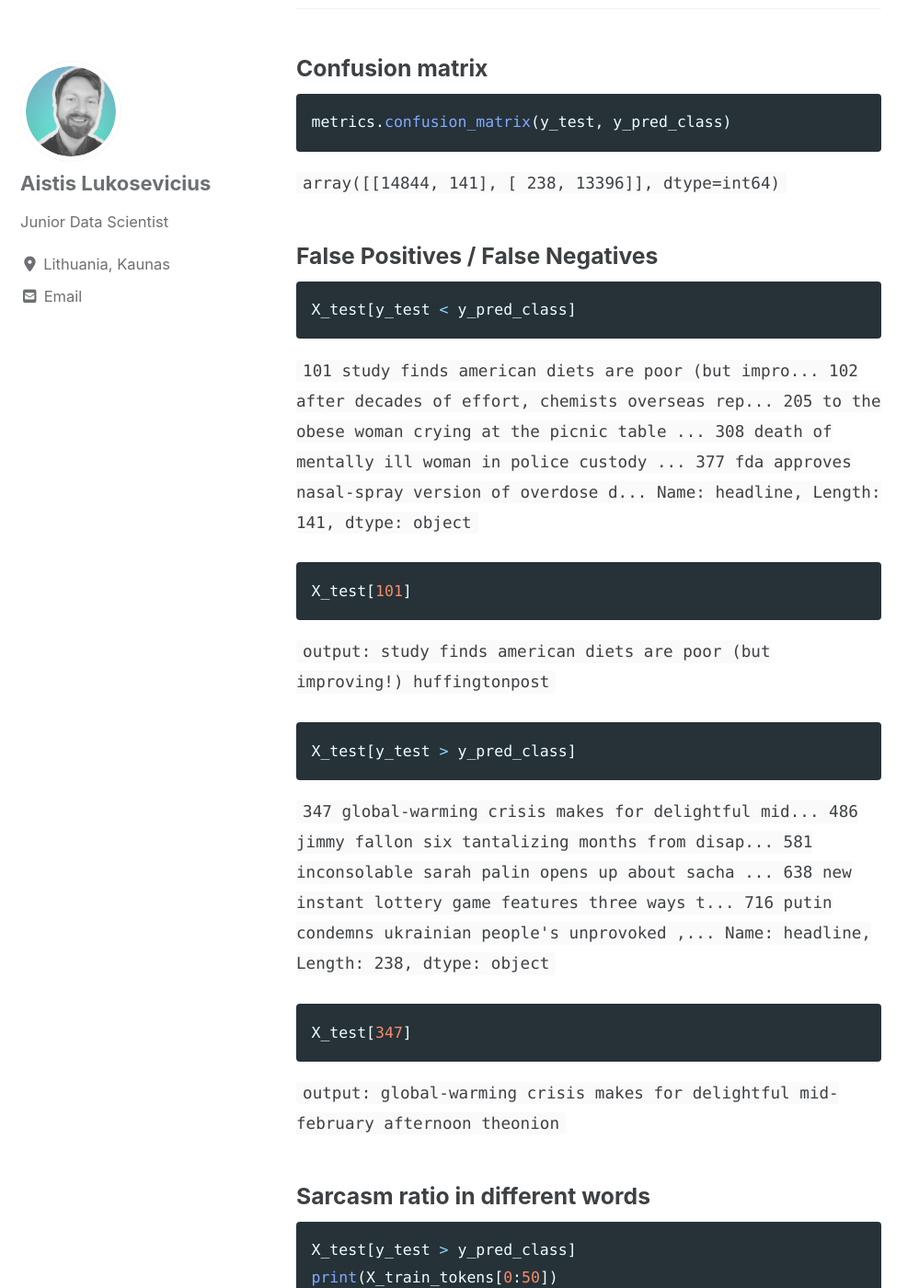
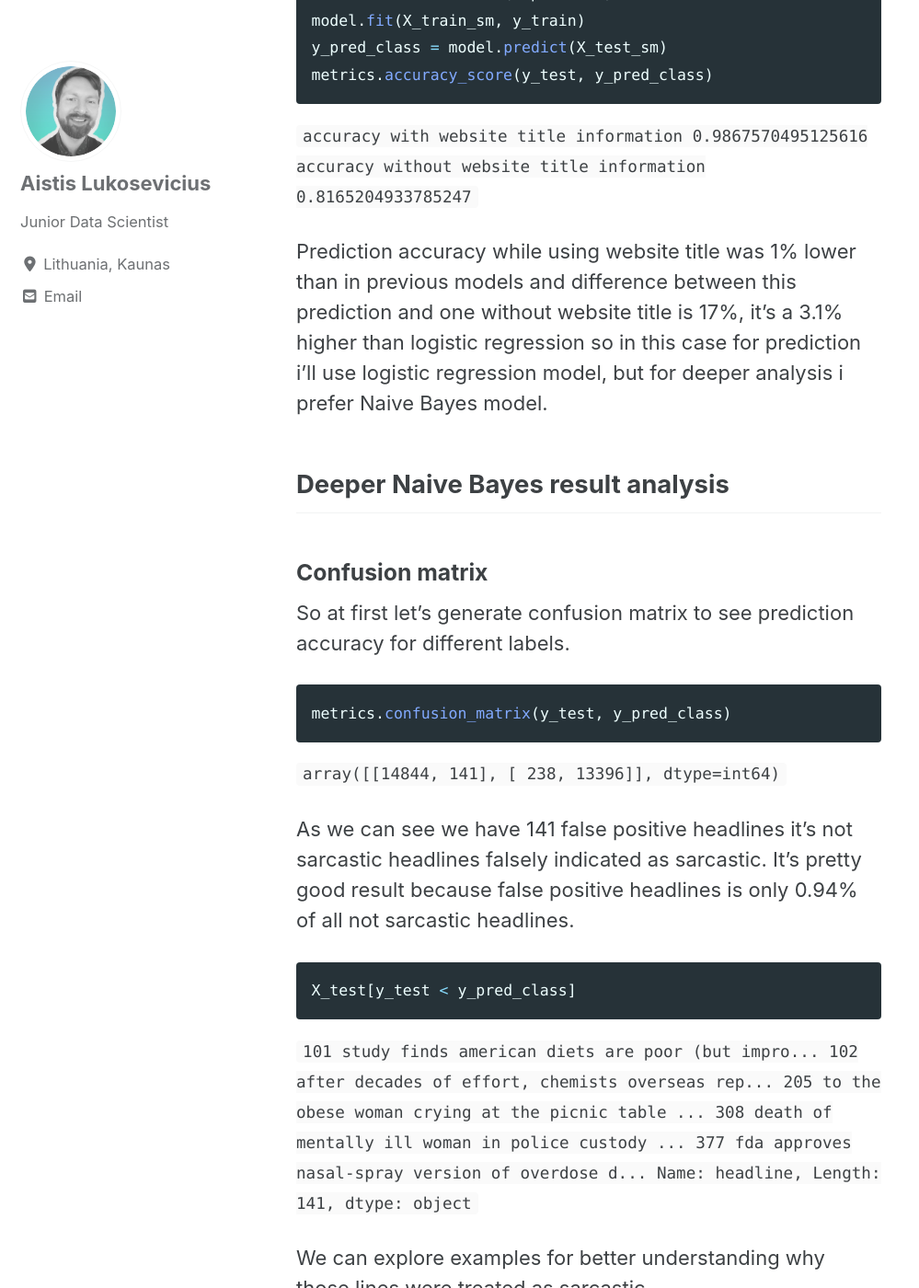
Before and after one commit to Aistisl/Aistisl.github.io, a Jekyll site: the page built from _posts/2020-05-13-Sarcasm.md, in a window 1280 px wide and 1400 px high, scrolled down 15655 px. Shown: the whole window at 92% size, without its empty margins (0-999 px from the left). Built offline with Jekyll 4.4.1, drawn with Linux system fonts in a browser that asks for light colours; cached includes are drawn as plain includes; nearby versions of some CDN libraries; some of the changed text lies outside the part shown.

Commit message:
update first project

````diff
--- a/_posts/2020-05-13-Sarcasm.md
+++ b/_posts/2020-05-13-Sarcasm.md
@@ -217,6 +217,9 @@
 ```
 <img src="/images/feature_hist.PNG" alt="">
 
+After feature importance analysis in logistic regression I noticed that most important words are website titles and their variations.
+And the gap between them and the rest of the words is huge. So in many cases only the website title can decide if the headline is sarcastic or not.
+
 As an alternative I made the same analysis for data without website data so we can more clearly analyse different words and their importance.
 That’s how the same data looks without website titles:
 
@@ -289,6 +292,8 @@
 
 ### Naive Bayes
 
+The last model that i used was Naive Bayes and i think this is the best choice for my sentiment analysis project. This really helps me to calculate sarcasm ratio of every single word.
+
   ```python
 from sklearn.naive_bayes import MultinomialNB
 model = MultinomialNB(alpha=0.01)
@@ -300,9 +305,15 @@
 `accuracy with website title information 0.9867570495125616
  accuracy without website title information 0.8165204933785247`
 
+ Prediction accuracy while using website title was 1% lower than in previous models and difference between this prediction and one without website title is 17%,
+ it’s a 3.1% higher than logistic regression so in this case for prediction i’ll use logistic regression model, but for deeper analysis i prefer Naive Bayes model.
+
+
 ## Deeper Naive Bayes result analysis
 
 ### Confusion matrix
+
+So at first let’s generate confusion matrix to see prediction accuracy for different labels.
 
   ```python
 metrics.confusion_matrix(y_test, y_pred_class)
@@ -310,7 +321,9 @@
 `array([[14844,   141],
        [  238, 13396]], dtype=int64)`
 
-### False Positives / False Negatives
+As we can see we have 141 false positive headlines it’s not sarcastic headlines falsely indicated as sarcastic.
+ It’s pretty good result because false positive headlines is only 0.94% of all not sarcastic headlines.
+
 
   ```python
 X_test[y_test < y_pred_class]
@@ -323,11 +336,16 @@
 377      fda approves nasal-spray version of overdose d...
 Name: headline, Length: 141, dtype: object```
 
+We can explore examples for better understanding why those lines were treated as sarcastic.
+
   ```python
 X_test[101]
 ```
 
 `output: study finds american diets are poor (but improving!) huffingtonpost`
+
+Also we have 238 false negative headlines it’s sarcastic headlines falsely treated as not sarcastic.
+That’s pretty good news because false negative headlines are only 1.745% of all sarcastic headlines.
 
   ```python
 X_test[y_test > y_pred_class]
@@ -340,6 +358,8 @@
 716      putin condemns ukrainian people's unprovoked ,...
 Name: headline, Length: 238, dtype: object```
 
+Example of false negative headline.
+
   ```python
 X_test[347]
 ```
@@ -348,21 +368,30 @@
 
 ### Sarcasm ratio in different words
 
+Now we calculate the sarcasm ratio of every word from our vocabulary so we can better understand what part of the headline was most important in deciding whether it’s sarcastic or not.
+
+This is how we can check all the words in our vocabulary
+
   ```python
-X_test[y_test > y_pred_class]
+X_train_tokens = vect.get_feature_names()
 print(X_train_tokens[0:50])
 ```
 
 `Output: ['abandoned', 'abc', 'ability', 'able', 'abortion', 'abroad', 'absence', 'absolutely', 'abuse', 'abused', 'abusive', 'academy', 'accept', 'acceptance', 'accepting', 'accepts', 'access', 'accident', 'accidentally', 'according', 'account', 'accusations', 'accused', 'accuses', 'acquires', 'act', 'acting', 'acting like', 'action', 'activist', 'activists', 'actor', 'actors', 'actress', 'actual', 'actually', 'ad', 'ad huffingtonpost', 'adam', 'add', 'added', 'addiction', 'address', 'adds', 'adele', 'administration', 'admit', 'admits', 'adorable', 'ads']`
 
+
   ```python
 model.feature_count_
 ```
+While using feature_count_ we can analyse label weight in every of our words. For example, first word is *abandoned* it’s not sarcastic rate is first element of first list in this case *4.83092847* and
+sarcastic rate is the first element of second list *2.32852624*. So we can clearly see what impact every different word will have in the prediction process.
 
 `Output: array([[4.83092847, 3.9066042 , 1.924182  , ..., 3.88694424, 2.45450549,
         3.75873655],
        [2.32852624, 1.92555452, 4.26382144, ..., 4.57648396, 9.06628516,
         4.35841063]])`
+
+Now let’s create dataframe and normalize numbers for better readability
 
   ```python
 non_sarcastic_token_count = model.feature_count_[0, :]
````
